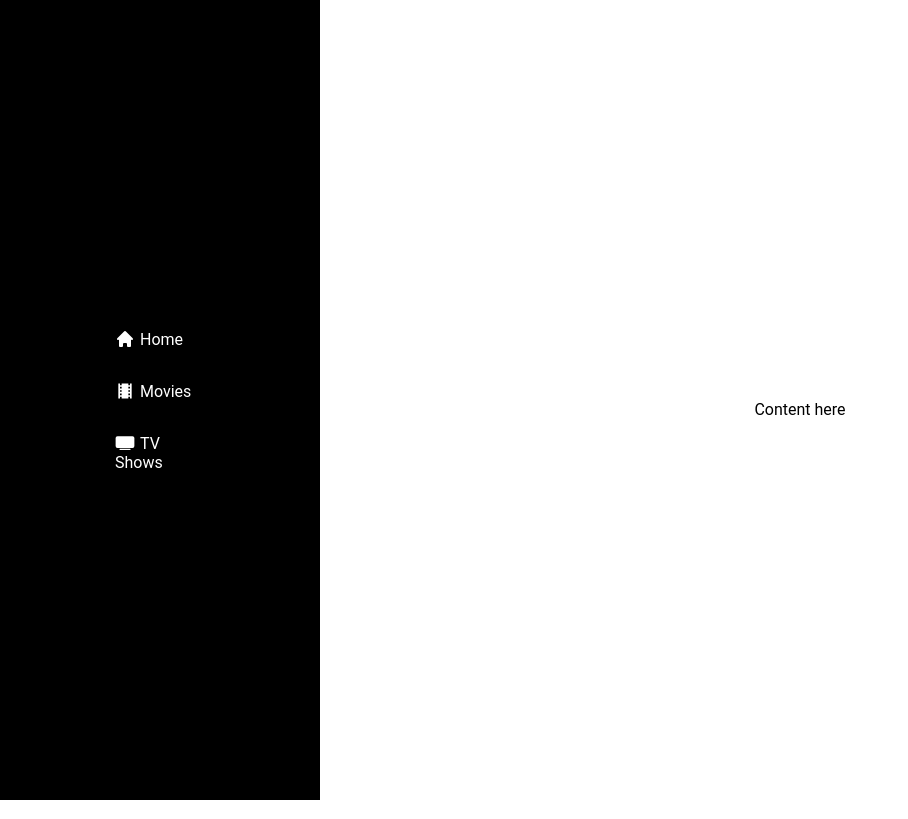
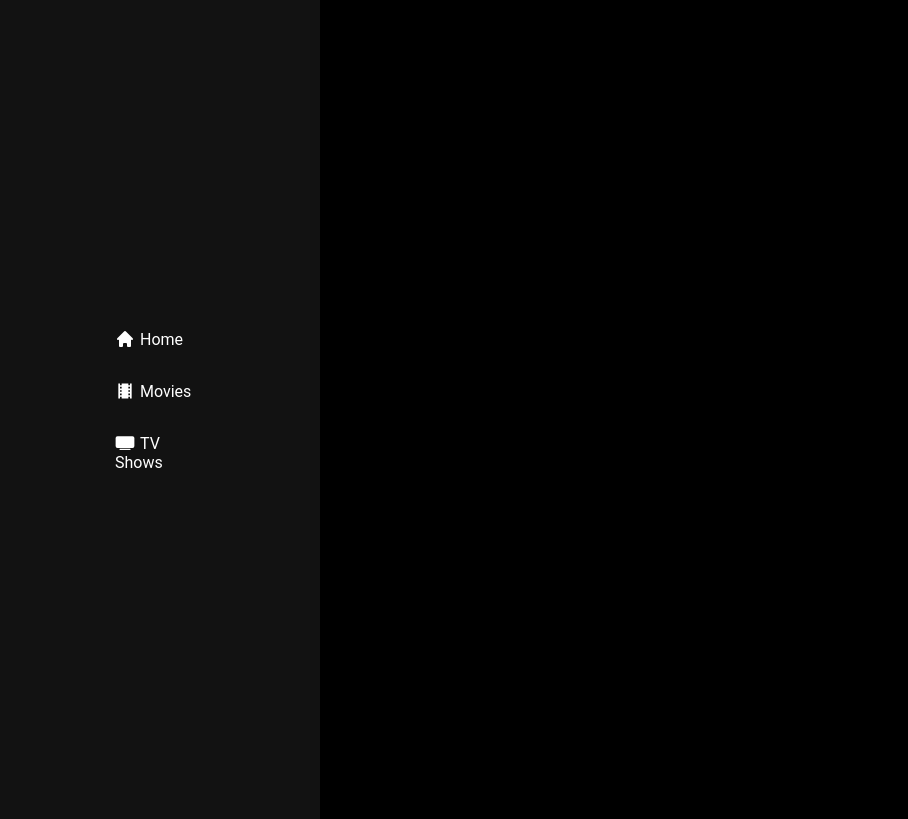
Before and after one commit to reedx8/Movie-Dashboard, a React (Create React App) app in the folder dashboard/: page / in a window 1280 px wide. Shown: the whole page, without its empty margins (0-908 px from the left). Built offline with nearby package versions, Linux system fonts and the light colour scheme; what webfontloader would draw is missing.

Commit message:
Added BG colors, global colors in App.js file

```diff
--- a/dashboard/src/App.css
+++ b/dashboard/src/App.css
@@ -1,3 +1,9 @@
+:root {
+  /* global colors */
+  --black: black;
+  --offBlack: #121212;
+}
+
 body,
 html {
   /* removes white spacing around the edges of website */
--- a/dashboard/src/components/Homepage.css
+++ b/dashboard/src/components/Homepage.css
@@ -1,4 +1,5 @@
 .homepage {
+  background-color: var(--black);
   grid-column-start: 2;
   grid-column-end: 5;
   grid-row-start: 1;
--- a/dashboard/src/components/Sidebar.css
+++ b/dashboard/src/components/Sidebar.css
@@ -1,9 +1,6 @@
-:root {
-  --black: black;
-}
 .sidebar {
-  background-color: var(--black);
-  height: 100vh;
+  background-color: var(--offBlack);
+  /* height: 100vh; */ /* causes scroll bug at bottom if enabled */
 }
 .buttons {
   display: flex;
```
